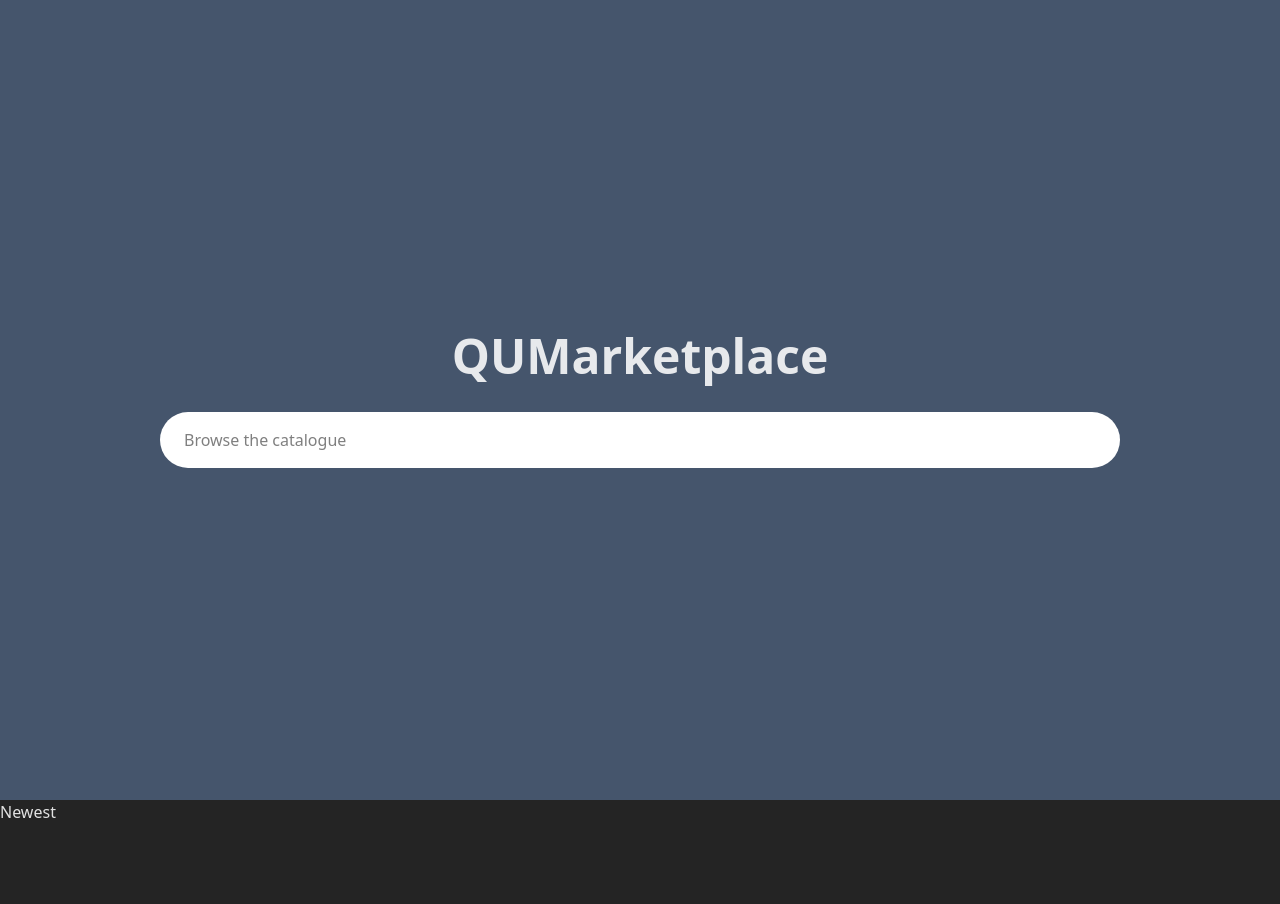
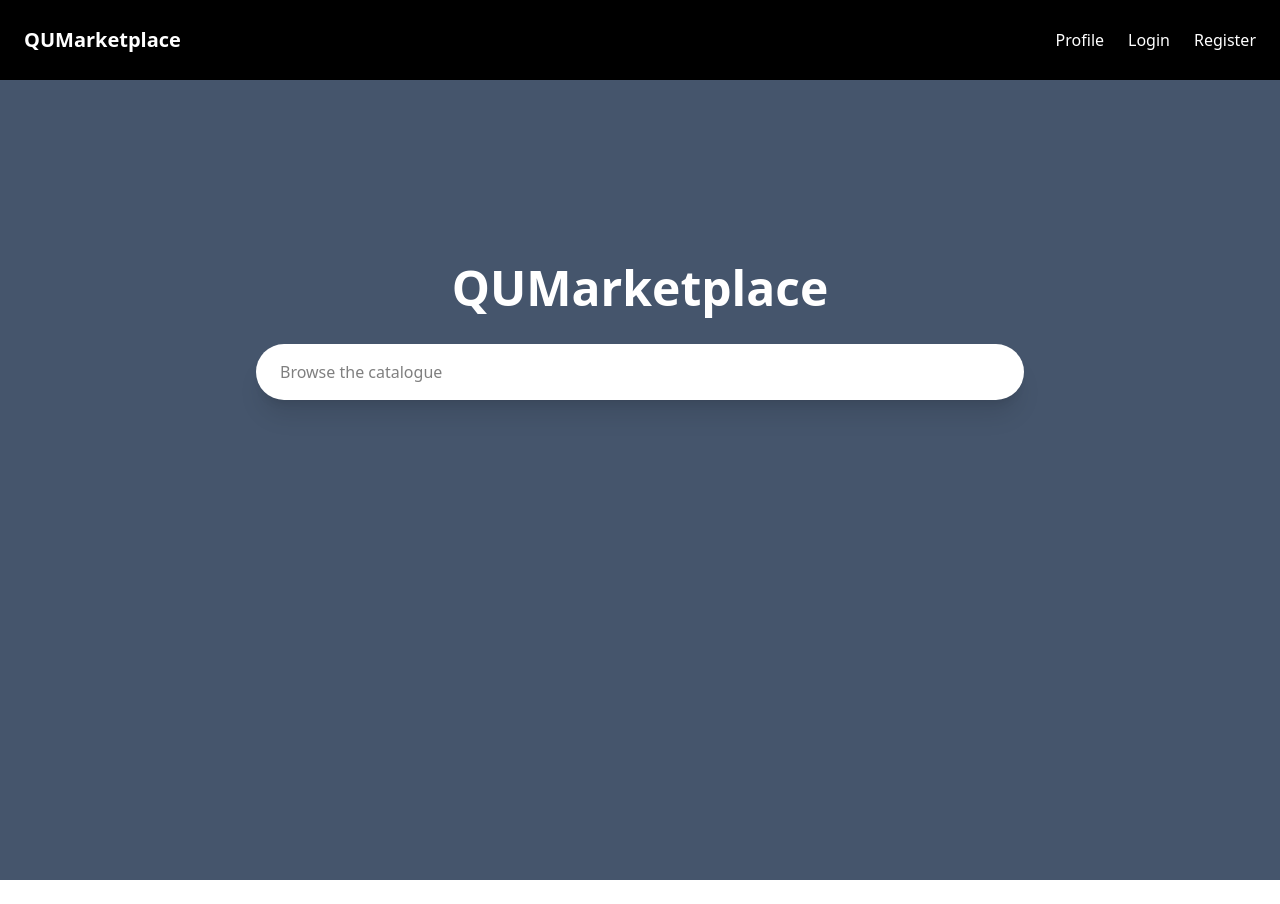
Before and after one commit to spencerhum04/QUMarketplace, a React (Vite) app in the folder frontend/: page / in a window 1280 px wide. Before the commit the page ends 824 px from the top, so only its background shows below. Built offline with nearby package versions, Linux system fonts and the light colour scheme.

Commit message:
animate search

```diff
--- a/frontend/package.json
+++ b/frontend/package.json
@@ -13,6 +13,7 @@
   "dependencies": {
     "@tailwindcss/vite": "^4.1.8",
     "axios": "^1.10.0",
+    "framer-motion": "^12.23.12",
     "react": "^19.1.0",
     "react-dom": "^19.1.0",
     "react-hot-toast": "^2.5.2",
--- a/frontend/src/components/Navbar.tsx
+++ b/frontend/src/components/Navbar.tsx
@@ -1,19 +1,19 @@
-import React from 'react';
 import { Link } from "react-router-dom";
 
-export default function Navbar() {
+interface NavbarProps {
+    searchActive: boolean;
+}
+
+export default function Navbar({ searchActive }: NavbarProps) {
     return (
-        <>
-            <div className="bg-black h-16 w-full place-content-center px-6">
-                <div className="flex flex-row justify-between">
-                    <Link to="/">QUMarketplace</Link>
-                    <div className="flex flex-row gap-x-10">
-                        <Link to="/profile">Profile</Link>
-                        <Link to="/login">Login</Link>
-                        <Link to="/register">Register</Link>
-                    </div>
-                </div>
+        <div className="bg-black h-20 w-full px-6 flex items-center justify-between text-white">
+            <Link to="/" className="text-white font-bold text-xl">QUMarketplace</Link>
+
+            <div className="flex items-center gap-x-6">
+                <Link to="/profile">Profile</Link>
+                <Link to="/login">Login</Link>
+                <Link to="/register">Register</Link>
             </div>
-        </>
-    )
+        </div>
+    );
 }
--- a/frontend/src/pages/landing/landing.tsx
+++ b/frontend/src/pages/landing/landing.tsx
@@ -1,13 +1,24 @@
-import React from 'react';
+import { useState } from 'react';
 import Navbar from "../../components/Navbar";
 import Hero from "./sections/hero";
 import Newest from "./sections/newest";
 
 export default function Landing() {
+    const [searchActive, setSearchActive] = useState(false);
+
     return (
-        <div className="w-full h-screen">
-            <Hero />
-            <Newest />
+        <div className="w-full bg-white">
+            <Navbar searchActive={searchActive} />
+            <Hero searchActive={searchActive} setSearchActive={setSearchActive} />
+
+            {searchActive && (
+                <div className="pt-32 px-8 transition-all duration-700 ease-in-out">
+                    <h2 className="text-2xl font-bold mb-4">Search Results</h2>
+                    <p>Showing results...</p>
+                </div>
+            )}
+
+            {!searchActive && <Newest />}
         </div>
-    )
+    );
 }
--- a/frontend/src/pages/landing/sections/hero.tsx
+++ b/frontend/src/pages/landing/sections/hero.tsx
@@ -1,14 +1,63 @@
-import React from 'react';
+import { useEffect, useRef } from 'react';
+import { motion } from 'framer-motion';
 
-export default function Hero() {
-    return (
-        <div className="w-full h-full bg-slate-600">
-            <div className="h-full flex flex-col items-center justify-center">
-                <div className="absolute w-full flex flex-col items-center gap-y-8">
-                    <div className="text-5xl font-black">QUMarketplace</div>
-                    <input className="bg-white rounded-full w-3/4 text-black px-6 py-4" placeholder="Browse the catalogue" />
-                </div>
-            </div>
-        </div>
-    )
+interface HeroProps {
+  searchActive: boolean;
+  setSearchActive: (value: boolean) => void;
 }
+
+export default function Hero({ searchActive, setSearchActive }: HeroProps) {
+  const containerRef = useRef<HTMLDivElement>(null);
+
+  useEffect(() => {
+    function handleClickOutside(event: MouseEvent) {
+      if (
+        containerRef.current &&
+        !containerRef.current.contains(event.target as Node)
+      ) {
+        setSearchActive(false);
+      }
+    }
+
+    if (searchActive) {
+      document.addEventListener('mousedown', handleClickOutside);
+    } else {
+      document.removeEventListener('mousedown', handleClickOutside);
+    }
+
+    return () => {
+      document.removeEventListener('mousedown', handleClickOutside);
+    };
+  }, [searchActive, setSearchActive]);
+
+  return (
+    <div className="w-full h-screen bg-slate-600">
+      <div className="h-full flex flex-col items-center justify-center">
+        <motion.div
+          ref={containerRef}
+          initial={false}
+          animate={{
+            top: searchActive ? 12.5 : '33vh',
+            scale: searchActive ? 0.8 : 1,
+          }}
+          transition={{ stiffness: 200, damping: 20 }}
+          className="w-3/5 flex flex-col items-center justify-center gap-y-8 z-50"
+          style={{
+            transform: 'translateX(-50%)',
+            position: 'absolute',
+          }}
+        >
+          {!searchActive && (
+            <div className="text-5xl font-black text-white">QUMarketplace</div>
+          )}
+          <input
+            name="searchbar"
+            className="w-full bg-white rounded-full text-black px-6 py-4 shadow-xl outline-none"
+            placeholder="Browse the catalogue"
+            onFocus={() => setSearchActive(true)}
+          />
+        </motion.div>
+      </div>
+    </div>
+  );
+}
--- a/frontend/src/pages/landing/sections/newest.tsx
+++ b/frontend/src/pages/landing/sections/newest.tsx
@@ -1,5 +1,3 @@
-import React from 'react';
-
 export default function Newest() {
     return (
         <div>Newest</div>
```
Also changed, not shown: 1 other file (tests, documents, lock files or other folders).
